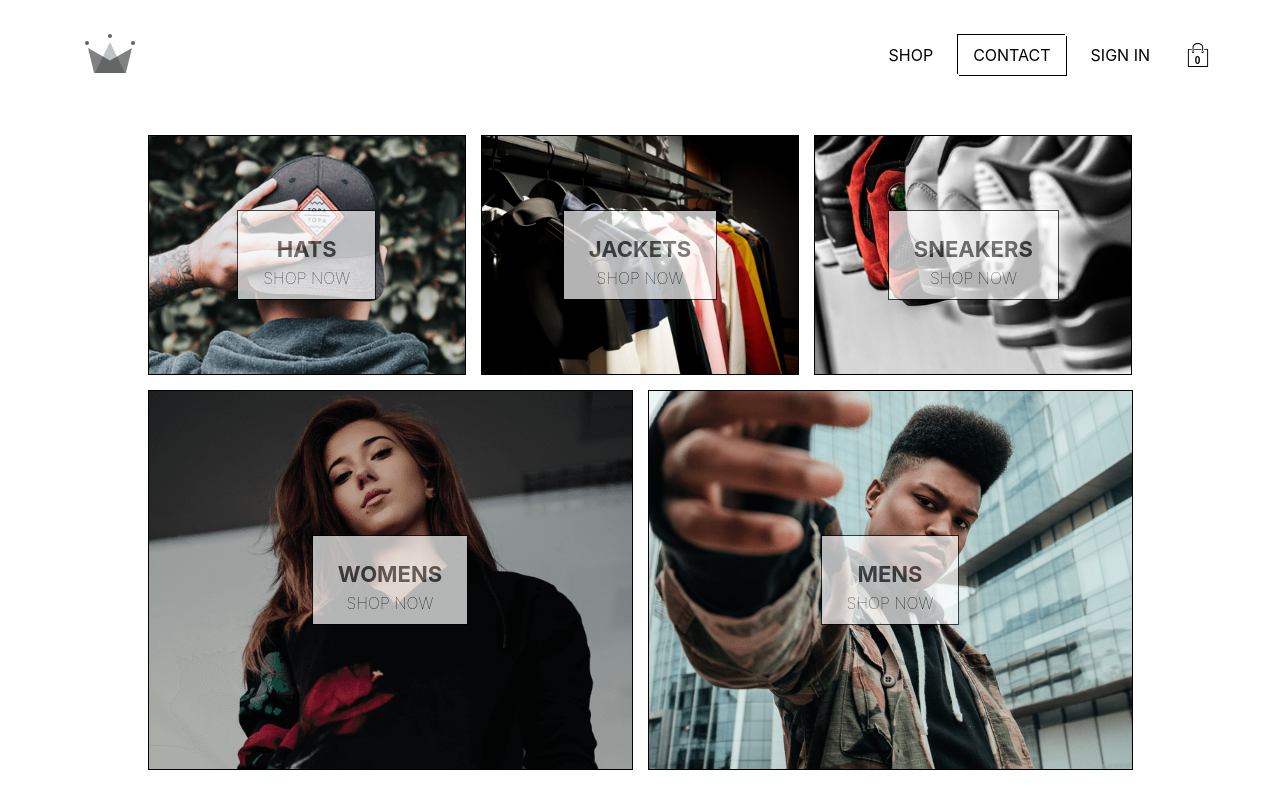
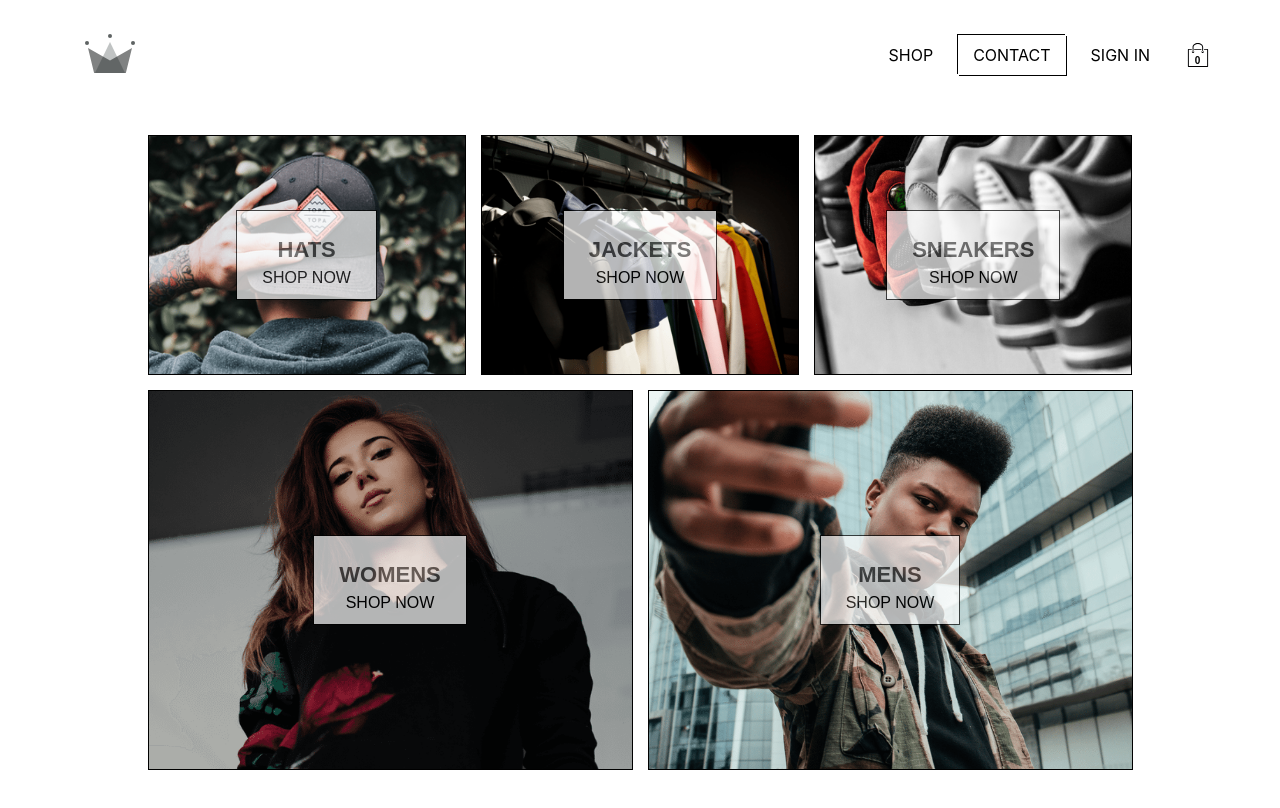
Before and after one commit to wafash08/ecommerce-clothing, a React (Create React App) app: page / in a window 1280 px wide. Shown: the top 808 px of the page. Built offline with nearby package versions, Linux system fonts and the light colour scheme; no server answers.

Commit message:
improving accesibility on MenuItem component

```diff
--- a/src/components/menu-item/menu-item.jsx
+++ b/src/components/menu-item/menu-item.jsx
@@ -2,11 +2,14 @@ import { useNavigate } from "react-router-dom";
 
 import "./menu-item.scss";
 
-export default function MenuItem({ title, imageUrl, size, linkUrl }) {
+export default function MenuItem({ title, imageUrl, size = "", linkUrl }) {
   const navigate = useNavigate();
 
   return (
-    <div className={`${size} menu-item`} onClick={() => navigate(`${linkUrl}`)}>
+    <button
+      className={`${size} menu-item`}
+      onClick={() => navigate(`${linkUrl}`)}
+    >
       <div
         style={{
           backgroundImage: `url(${imageUrl})`,
@@ -17,6 +20,6 @@ export default function MenuItem({ title, imageUrl, size, linkUrl }) {
         <h1 className='title'>{title.toUpperCase()}</h1>
         <span className='subtitle'>SHOP NOW</span>
       </div>
-    </div>
+    </button>
   );
 }
--- a/src/components/menu-item/menu-item.scss
+++ b/src/components/menu-item/menu-item.scss
@@ -8,6 +8,8 @@
   border: 1px solid black;
   margin: 0 7.5px 15px;
   overflow: hidden;
+  background-color: transparent;
+  padding: 0;
 
   &:hover {
     cursor: pointer;
@@ -20,6 +22,10 @@
     & .content {
       opacity: 0.9;
     }
+  }
+
+  &:focus {
+    outline: 2px dashed black;
   }
 
   &.large {
```
